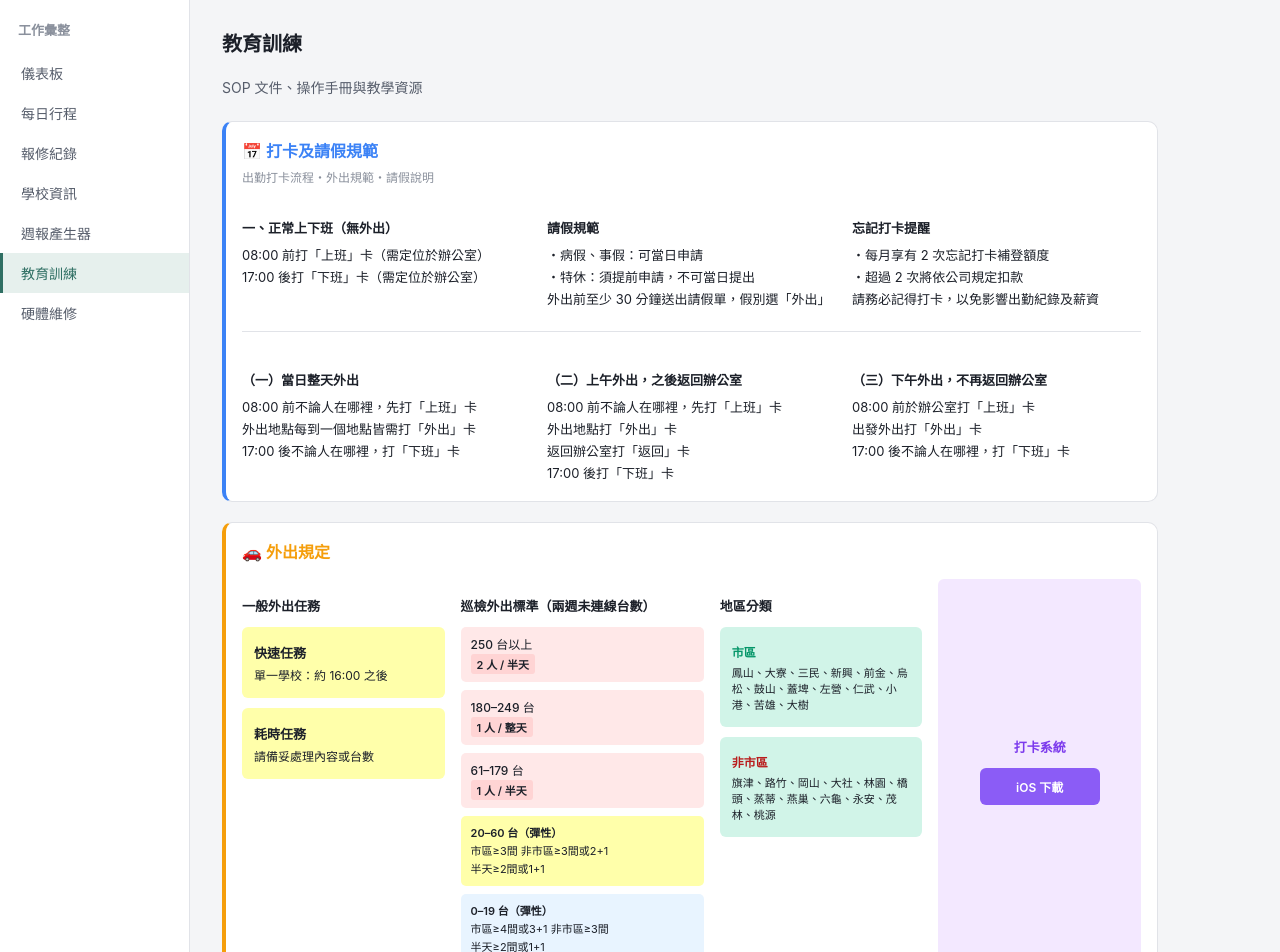
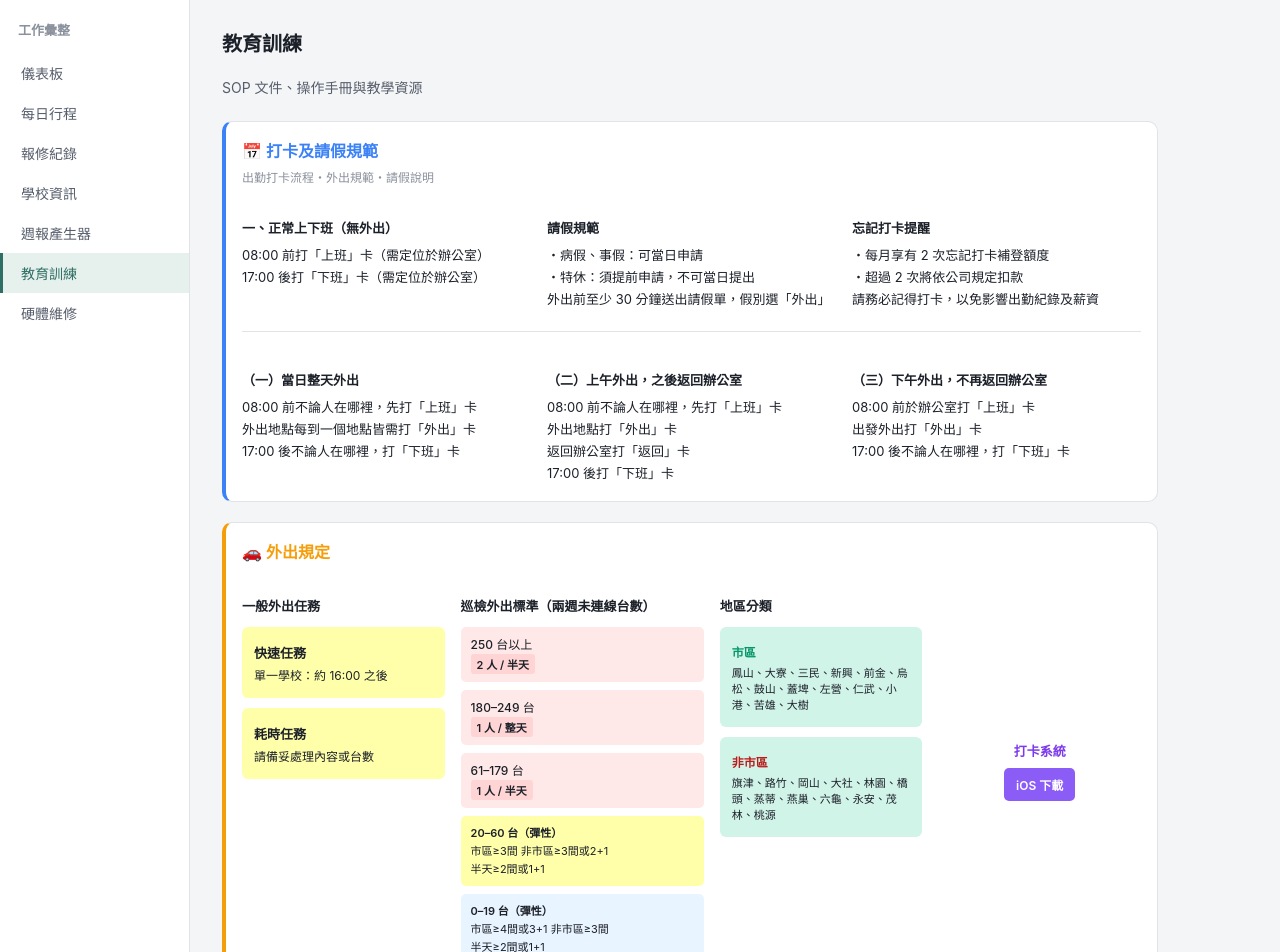
Before and after one commit to Iris1706/school-hub, a Next.js app: page /training in a window 1280 px wide. Shown: the top 952 px of the page. Built offline with nearby package versions, Linux system fonts and the light colour scheme.

Commit message:
打卡系統卡片優化：無底色、標題同高

```diff
--- a/app/training/page.js
+++ b/app/training/page.js
@@ -164,7 +164,7 @@ export default function TrainingPage() {
           </div>
 
           {/* 右下列：打卡系統 App 下載 */}
-          <div style={{ background: '#F3E8FF', padding: '16px', borderRadius: '6px', display: 'flex', flexDirection: 'column', justifyContent: 'center', alignItems: 'center', textAlign: 'center', gap: 12 }}>
+          <div style={{ display: 'flex', flexDirection: 'column', justifyContent: 'center', alignItems: 'center', textAlign: 'center', gap: 8 }}>
             <h4 style={{ fontSize: 13, fontWeight: 600, marginBottom: 0, color: '#7c3aed', marginTop: 0 }}>打卡系統</h4>
             <a
               href="https://download.winton.com.tw/AppCenter/App/Download/Index2?appName=MHR&platform=ios&version=25.00.83.250630&webversion=25.20"
@@ -172,16 +172,15 @@ export default function TrainingPage() {
               rel="noopener noreferrer"
               style={{
                 display: 'inline-block',
-                padding: '10px 14px',
+                padding: '8px 12px',
                 background: '#8b5cf6',
                 color: '#fff',
                 textDecoration: 'none',
-                borderRadius: '6px',
+                borderRadius: '5px',
                 fontSize: 12,
                 fontWeight: 600,
                 textAlign: 'center',
-                transition: 'background 0.2s',
-                minWidth: '120px'
+                transition: 'background 0.2s'
               }}
               onMouseEnter={(e) => e.target.style.background = '#7c3aed'}
               onMouseLeave={(e) => e.target.style.background = '#8b5cf6'}
```
